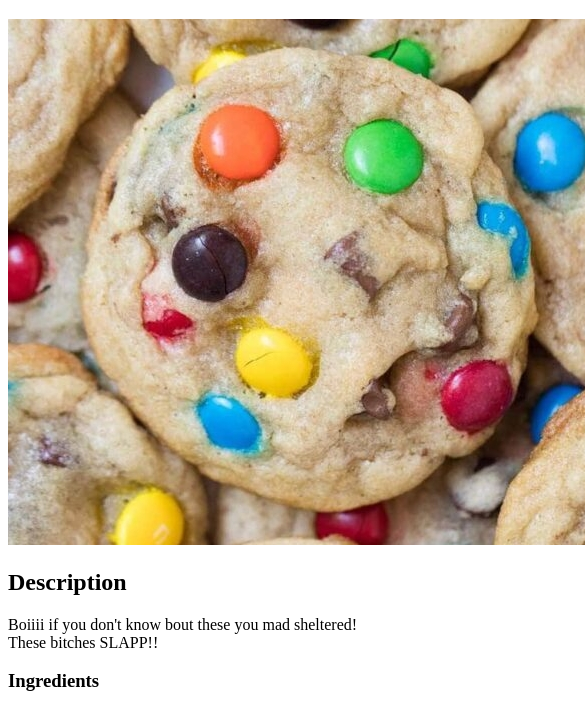
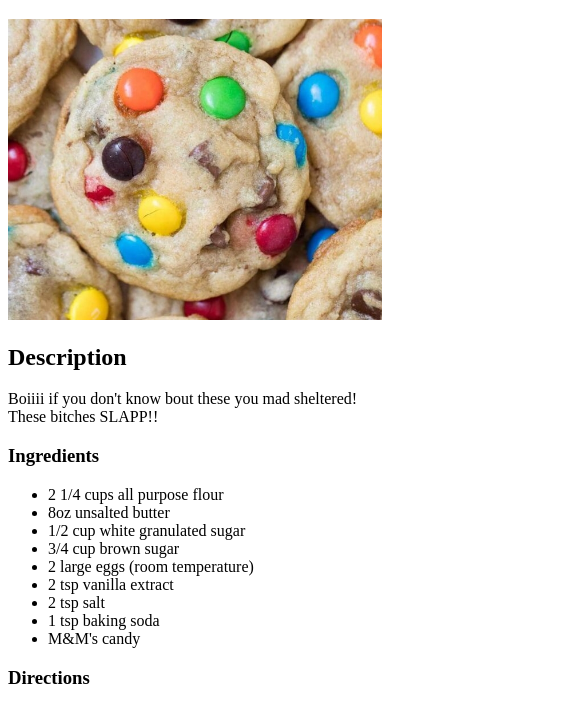
Before and after one commit to Kcal001/odin-recipes, a plain HTML site: page recipes/mm-cookies.html in a window 390 px wide. Shown: the part 61-765 px from the top of the page, 585 px wide, since content can reach past the window. Drawn offline with Linux system fonts and the light colour scheme.

Commit message:
Fix picture style max width for mobil viewing

```diff
--- a/recipes/mm-cookies.html
+++ b/recipes/mm-cookies.html
@@ -9,7 +9,7 @@
 <body>
     <h1>M&M Cookies</h1>
     <div style="max-width: 450px">
-        <img src="../img/mm-cookies.jpg" max-width="100%;" alt="M&M cookies in a pile">
+        <img src="../img/mm-cookies.jpg" style="max-width: 100%;" alt="M&M cookies in a pile">
     </div>
 
     <h2>Description</h2>
```
